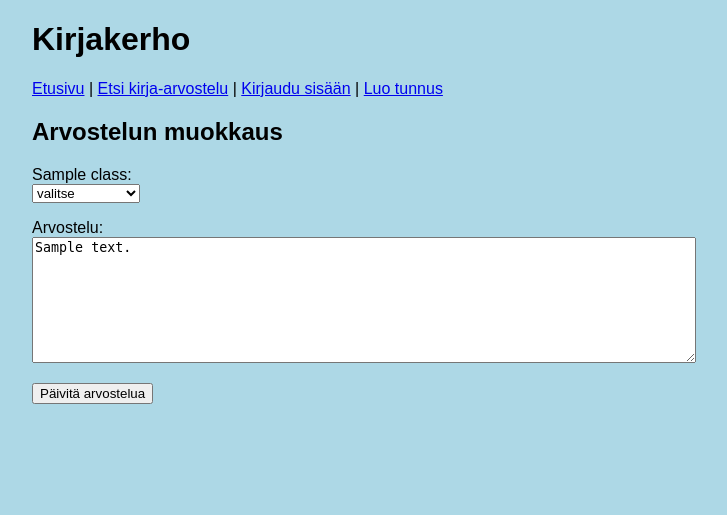
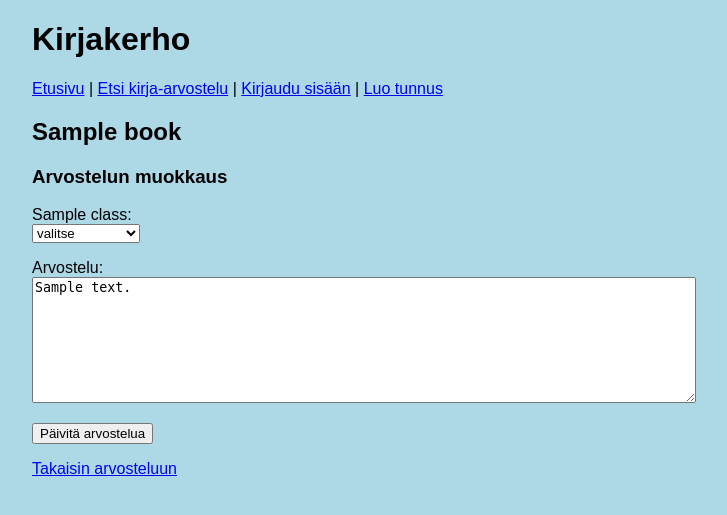
Before and after one commit to bmakinen/Kirjakerho, a Flask app: template templates/edit_book.html in a window 1280 px wide. Shown: the top 515 px of the page, without its empty margins (208-935 px from the left). Run offline with Flask 3, Linux system fonts and the light colour scheme; the template is opened without the code that fills it: most values are stand-ins (such as "Sample title", 1, 10 or a date in 2020).

Commit message:
Improve edit/remove/show pages

```diff
--- a/templates/edit_book.html
+++ b/templates/edit_book.html
@@ -3,7 +3,8 @@
 {% block title %}Arvostelun muokkaus{% endblock %}
 
 {% block content %}
-<h2> Arvostelun muokkaus </h2>
+<h2>{{ book.title }}</h2>
+<h3> Arvostelun muokkaus </h3>
 <form action="/update_book" method="post">
 {% for class in all_classes %}
 <p>
@@ -26,4 +27,7 @@
     <input type="hidden" name="book_id" value="{{ book.id }}"/>
     <input type="submit" value="Päivitä arvostelua" />
 </form>
+<p>
+    <a href="/book/{{ book.id }}">Takaisin arvosteluun</a>
+</p>
 {% endblock %}
--- a/templates/remove_book.html
+++ b/templates/remove_book.html
@@ -3,8 +3,8 @@
 {% block title %}Arvostelun poisto{% endblock %}
 
 {% block content %}
+<h2>{{ book.title }}</h2>
 <h2> Arvostelun poisto </h2>
-<p>Arvostelu: {{ book.title }}</p>
 <p>Haluatko varmasti poistaa tämän arvostelun?</p>
 <form action="/remove_book/{{ book.id }}" method="post">
     <input type="submit" name="remove" value="Poista arvostelu">
--- a/templates/show_book.html
+++ b/templates/show_book.html
@@ -10,9 +10,7 @@
     <a href="/remove_book/{{ book.id }}">Poista</a>
 </p>
 {% endif %}
-<p>
-    {{ book.author }}
-</p>
+<h3>{{ book.author }}</h3>
 {% if classes %}
 <ul>
     {% for class in classes %}
```
